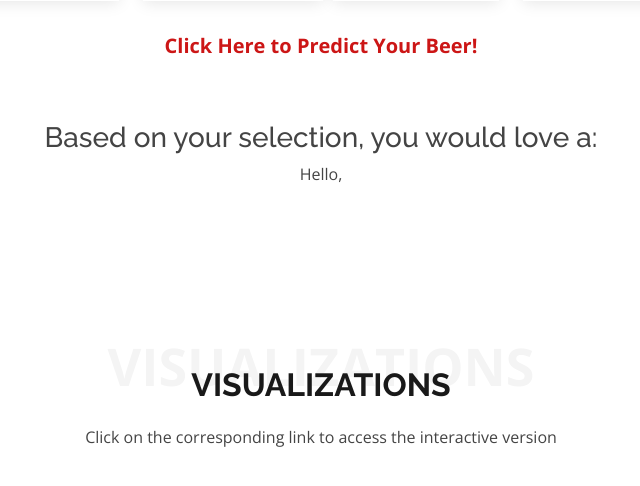
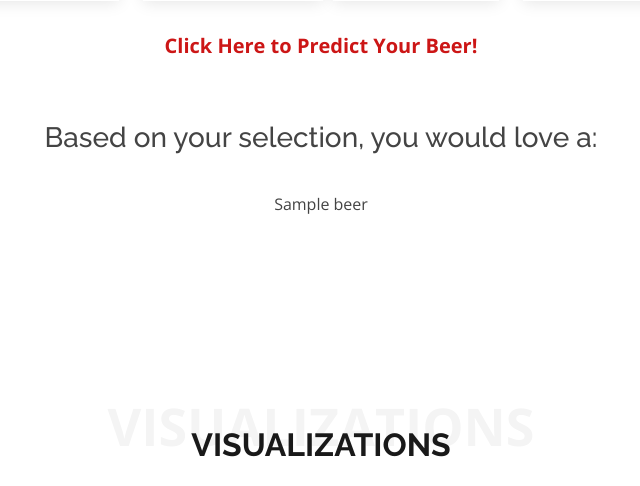
Before and after one commit to rclassit/Final_Project, a Flask app: template Day/templates/index.html in a window 1280 px wide. Shown: the part 2894-3380 px from the top of the page, without its empty margins (319-959 px from the left). Run offline with Flask 3, Linux system fonts and the light colour scheme; the template is opened without the code that fills it: most values are stand-ins (such as "Sample title", 1, 10 or a date in 2020); parts of the project's set-up code (start-up, migrations or seed data) failed here and were passed over; some libraries are stand-ins or nearby versions.

Commit message:
most recent

```diff
--- a/Day/templates/index.html
+++ b/Day/templates/index.html
@@ -424,24 +424,9 @@
         <div class="container">
           <div class ="section-title">
             <h3> Based on your selection, you would love a: </h3>
-            <p>Hello, <span id="username"></span></p>
-            <script>
-              var prediction = JSON.parse('{{ prediction | tojson | safe}}');
-              // document.getElementById('username').innerHTML=prediction.firstname + " " +
-              //         user.lastname;
+            <div class ="section-title" id="result">{{beer}}
 
-            </script>
-            <!--<script>
-
-              // fetch('/results')
-              //   .then(function (response) {
-              //     return response.json();
-              //   }).then(function (text) {
-              //     console.log('GET response:');
-              //     console.log(text.greeting);
-              //   });
-            </script>-->
-
+              </div>
           </div>
         </div>
 
```
